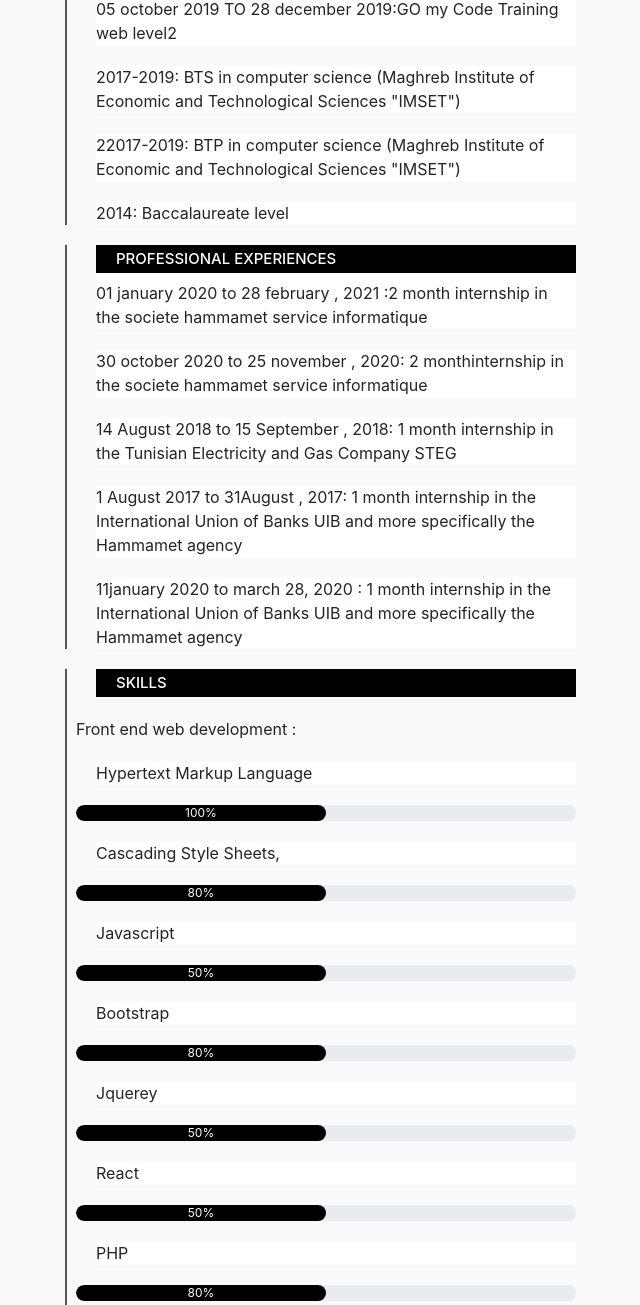
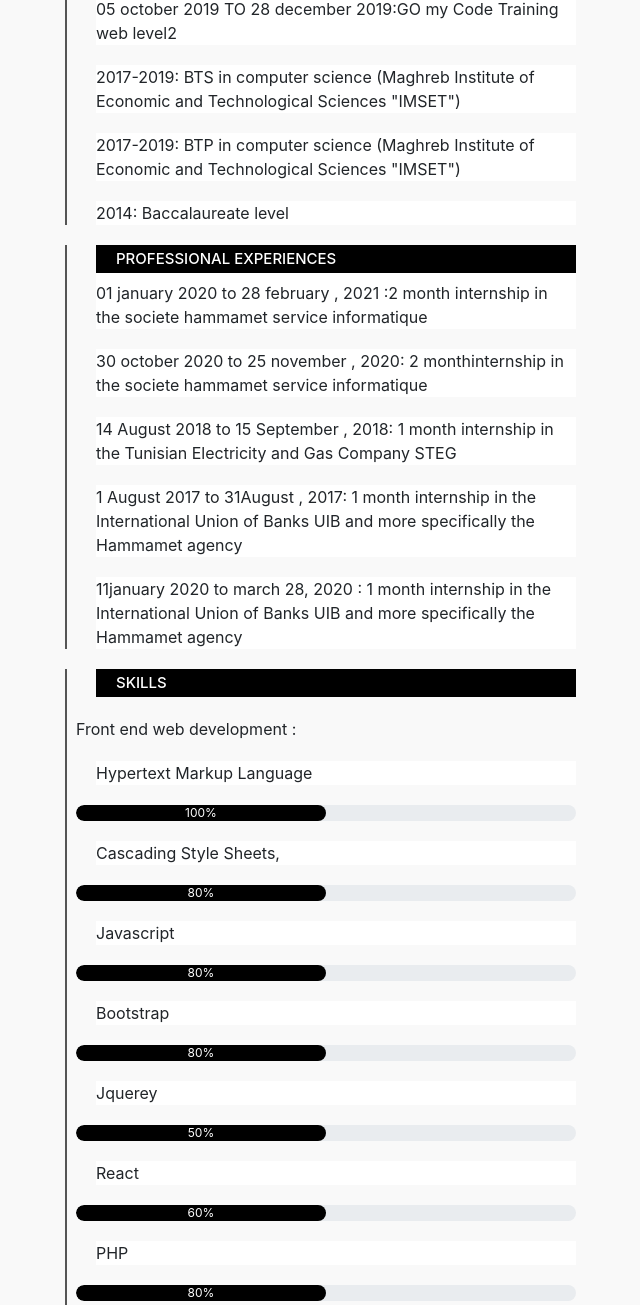
Before and after one commit to amelsghairi/AMELSG-CV-, a plain HTML site: page index.html in a window 1280 px wide. Shown: the part 1075-2380 px from the top of the page, without its empty margins (49-689 px from the left). Drawn offline with Linux system fonts and the light colour scheme.

Commit message:
Add files via upload

```diff
--- a/index.html
+++ b/index.html
@@ -64,8 +64,8 @@
                        <li>11january 2020 to march 28, 2020 :GO my Code Training web level2  </li>
                        <li>05 october 2019 TO 28 december  2019:GO my Code Training web level2 </li>
                        <li>2017-2019: BTS in computer science (Maghreb Institute of Economic and Technological Sciences "IMSET")</li>
-                       <li>22017-2019: BTP in computer science (Maghreb Institute of Economic and Technological Sciences "IMSET")</li>
-                    <li>    2014: Baccalaureate level</li>
+                       <li>2017-2019: BTP in computer science (Maghreb Institute of Economic and Technological Sciences "IMSET")</li>
+                    <li>2014: Baccalaureate level</li>
                  </ul>
                  <ul class="timeline">
 
@@ -83,12 +83,10 @@
                     </li>
                     <li> 1 August 2017 to 31August , 2017: 1 month internship
                         in  the International Union of Banks UIB and more specifically the Hammamet agency
-	           </li>
                     <li>
                         11january 2020 to march 28, 2020 : 1 month internship
                        in the International Union of Banks UIB and more specifically the Hammamet agency
         </li>
-
                 </ul>
 
                 <div class="skills-bar">
@@ -106,7 +104,7 @@
                         </div>
                         <li>Javascript </li>
                         <div class="progress">
-                            <div class="progress-bar" style="width:50%">50%</div>
+                            <div class="progress-bar" style="width:50%">80%</div>
                         </div>
                         <li>Bootstrap </li>
                         <div class="progress">
@@ -118,7 +116,7 @@
                         </div>
                         <li>React</li>
                         <div class="progress">
-                            <div class="progress-bar" style="width:50%">50%</div>
+                            <div class="progress-bar" style="width:50%">60%</div>
                         </div>
 
                         <li>PHP</li>
@@ -131,10 +129,8 @@
                     <div class="progress">
                         <div class="progress-bar" style="width:50%">80%</div>
                     </div>
-
                     </ul>
                 </div>
-
 
 
              </div>
```
Lines whose indentation alone changed are shown as unchanged.
